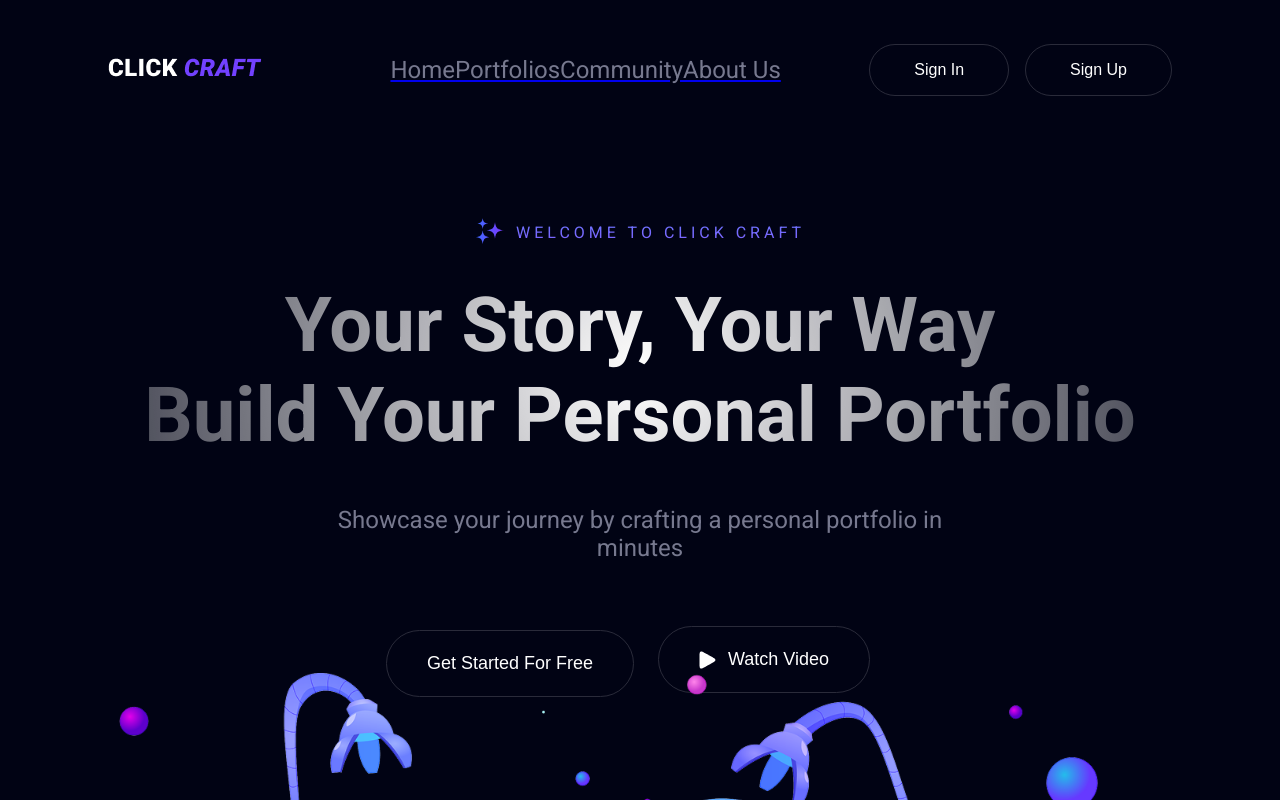
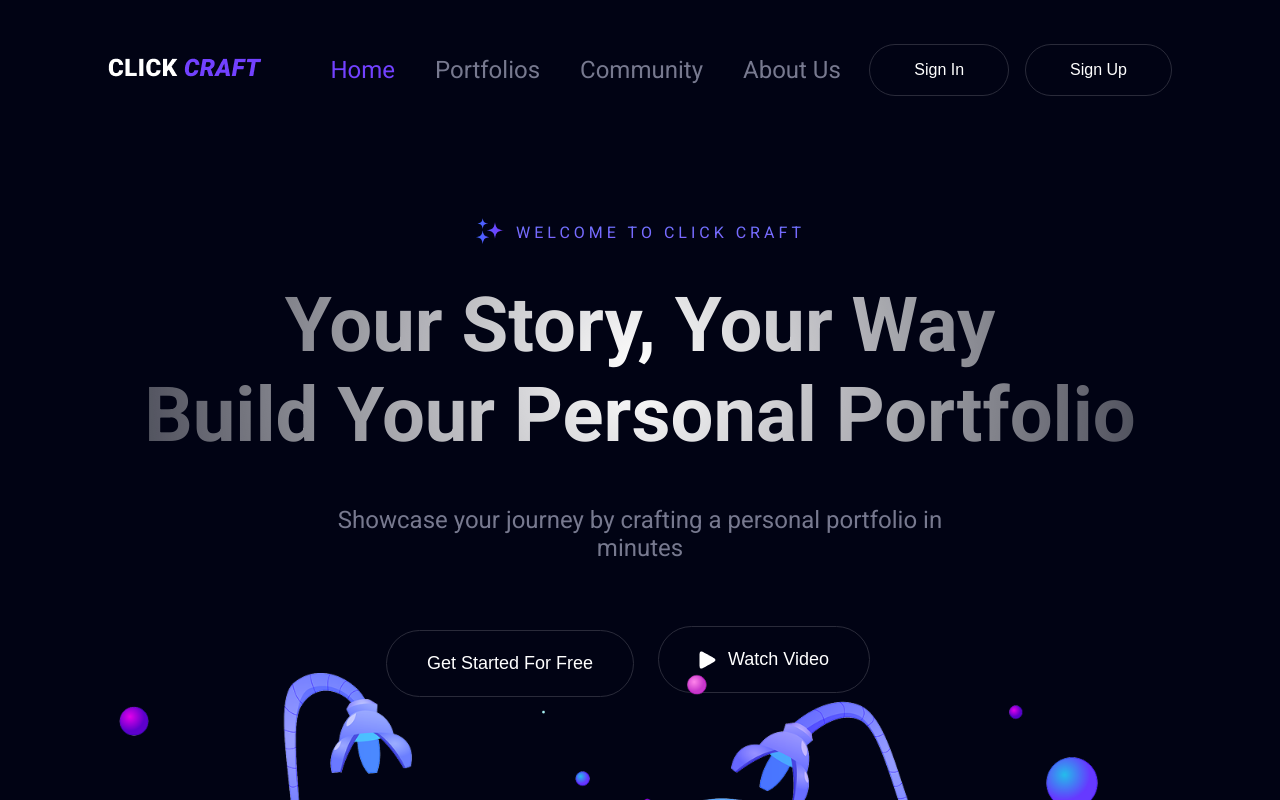
Before and after one commit to lalaholmesss/ClickCraft, a React (Vite) app: page / in a window 1280 px wide. Shown: the top 800 px of the page. Built offline with nearby package versions, Linux system fonts and the light colour scheme.

Commit message:
Use useLocation hook to add active styling to Navbar list elements

```diff
--- a/src/App.jsx
+++ b/src/App.jsx
@@ -12,9 +12,9 @@ function App() {
         <Navbar/>
         <Routes>
           <Route path="/" element={<Home/>}/>
-          <Route path="/Portfolios" element={<Portfolios/>}/>
-          <Route path="/Community" element={<Community/>}/>
-          <Route path="/About" element={<AboutUs/>}/>
+          <Route path="/portfolios" element={<Portfolios/>}/>
+          <Route path="/community" element={<Community/>}/>
+          <Route path="/about" element={<AboutUs/>}/>
         </Routes>
         <Footer />
         </div>
--- a/src/components/Navbar/Navbar.jsx
+++ b/src/components/Navbar/Navbar.jsx
@@ -1,16 +1,19 @@
 import styles from "./Navbar.module.css";
 import { Link } from "react-router";
+import { useLocation } from "react-router";
 
 export default function Navbar() {
-    return(
+    const location = useLocation();
+
+        return(
         <div className={styles.container}>
             <div className={styles.logo}><img src="images/Logo.png" alt="" /></div>
             <div className={styles.navigation}>
                 <ul>
-                    <Link to="/"><li>Home</li></Link>
-                    <Link to="/Portfolios"><li>Portfolios</li></Link>
-                    <Link to="/Community"><li>Community</li></Link>
-                    <Link to="/About"><li>About Us</li></Link>
+                    <li><Link to="/" className={location.pathname === "/" ? styles.activeNavItem : styles.navItem}>Home</Link></li>
+                    <li><Link to="/portfolios" className={location.pathname === "/portfolios" ? styles.activeNavItem : styles.navItem}>Portfolios</Link></li>
+                    <li><Link to="/community" className={location.pathname === "/community" ? styles.activeNavItem : styles.navItem}>Community</Link></li>
+                    <li><Link to="/about" className={location.pathname === "/about" ? styles.activeNavItem : styles.navItem}>About Us</Link></li>
                 </ul>
             </div>
             <div className={styles.btns}>
--- a/src/components/Navbar/Navbar.module.css
+++ b/src/components/Navbar/Navbar.module.css
@@ -8,23 +8,29 @@
 }
 
 .navigation ul{
+    gap: 40px;
     list-style-type: none;
     display: flex;
     flex-direction: row;
 }
-.navigation li {
+
+.navItem {
+    text-decoration: none;
     color: var(--gray-color);
-    padding-right: 40px;
     font-size: 1.5rem;
     cursor: pointer;
+    transition: 0.3s color;
 }
 
-.navigation li:last-child {
-    padding-right: 0;
+.activeNavItem {
+    font-size: 1.5rem;
+    cursor: pointer;
+    transition: 0.3s color;
+    text-decoration: none;
+    color: var(--extra-accent-color);
 }
 
-.navigation li:hover {
-    font-weight: bold;
+.navItem:hover {
     color: var(--extra-accent-color);
 }
 
```
